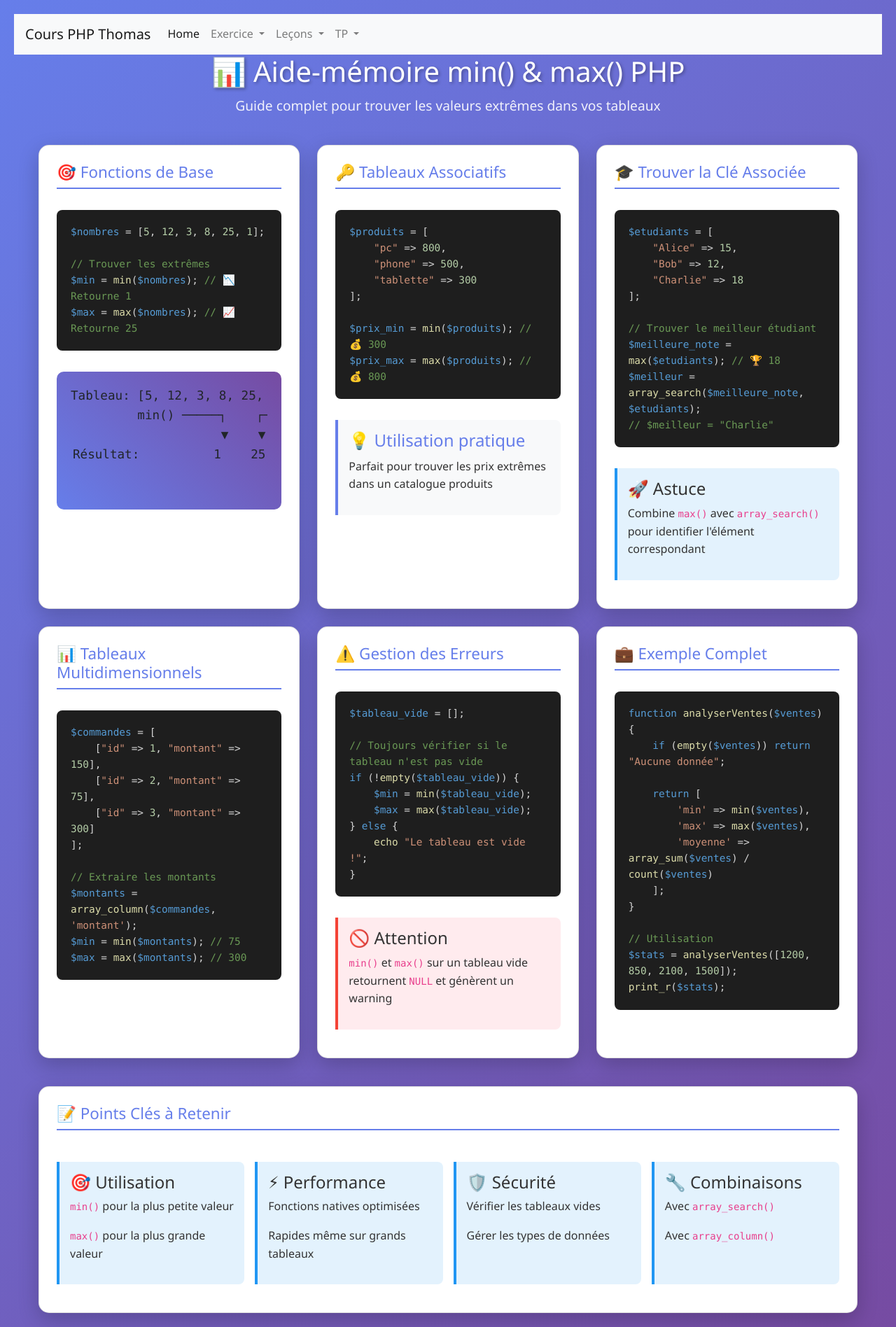
After one commit to Thomasn9/Cours-PHP, a PHP site: page /lessons/min_max.php in a window 1280 px wide. The commit adds this page. Shown: the whole page at 70% size. Run offline with PHP 8.4, Linux system fonts and the light colour scheme; some libraries are stand-ins or nearby versions.

Commit message:
corection exo 1-2-3 et ajout de la lecons sur min et max

```diff
--- /dev/null
+++ b/lessons/min_max.php
@@ -0,0 +1,335 @@
+<?php
+include "../views/view_header.php";
+?>
+
+<!DOCTYPE html>
+<html lang="fr">
+<head>
+    <meta charset="UTF-8">
+    <meta name="viewport" content="width=device-width, initial-scale=1.0">
+    <title>Aide-mémoire min() max() PHP</title>
+    <style>
+        * {
+            margin: 0;
+            padding: 0;
+            box-sizing: border-box;
+        }
+
+        body {
+            font-family: 'Segoe UI', Tahoma, Geneva, Verdana, sans-serif;
+            line-height: 1.6;
+            color: #333;
+            background: linear-gradient(135deg, #667eea 0%, #764ba2 100%);
+            min-height: 100vh;
+            padding: 20px;
+        }
+
+        .container {
+            max-width: 1200px;
+            margin: 0 auto;
+        }
+
+        .header {
+            text-align: center;
+            margin-bottom: 40px;
+            color: white;
+        }
+
+        .header h1 {
+            font-size: 2.5em;
+            margin-bottom: 10px;
+            text-shadow: 2px 2px 4px rgba(0,0,0,0.3);
+        }
+
+        .header p {
+            font-size: 1.2em;
+            opacity: 0.9;
+        }
+
+        .card-grid {
+            display: grid;
+            grid-template-columns: repeat(auto-fit, minmax(350px, 1fr));
+            gap: 25px;
+            margin-bottom: 40px;
+        }
+
+        .card {
+            background: white;
+            border-radius: 15px;
+            padding: 25px;
+            box-shadow: 0 10px 30px rgba(0,0,0,0.2);
+            transition: transform 0.3s ease, box-shadow 0.3s ease;
+        }
+
+        .card:hover {
+            transform: translateY(-5px);
+            box-shadow: 0 15px 40px rgba(0,0,0,0.3);
+        }
+
+        .card h2 {
+            color: #667eea;
+            margin-bottom: 15px;
+            font-size: 1.4em;
+            border-bottom: 2px solid #667eea;
+            padding-bottom: 8px;
+        }
+
+        .code-block {
+            background: #1e1e1e;
+            color: #d4d4d4;
+            padding: 20px;
+            border-radius: 8px;
+            margin: 15px 0;
+            font-family: 'Consolas', 'Monaco', monospace;
+            font-size: 0.9em;
+            overflow-x: auto;
+        }
+
+        .keyword {
+            color: #569cd6;
+        }
+
+        .function {
+            color: #dcdcaa;
+        }
+
+        .string {
+            color: #ce9178;
+        }
+
+        .number {
+            color: #b5cea8;
+        }
+
+        .comment {
+            color: #6a9955;
+        }
+
+        .example {
+            background: #f8f9fa;
+            border-left: 4px solid #667eea;
+            padding: 15px;
+            margin: 15px 0;
+            border-radius: 0 8px 8px 0;
+        }
+
+        .example h4 {
+            color: #667eea;
+            margin-bottom: 10px;
+        }
+
+        .visual {
+            background: linear-gradient(45deg, #667eea, #764ba2);
+            color: white;
+            padding: 20px;
+            border-radius: 10px;
+            margin: 15px 0;
+            text-align: center;
+        }
+
+        .visual pre {
+            font-family: 'Consolas', 'Monaco', monospace;
+            font-size: 1.1em;
+        }
+
+        .tip {
+            background: #e3f2fd;
+            border-left: 4px solid #2196f3;
+            padding: 15px;
+            margin: 15px 0;
+            border-radius: 0 8px 8px 0;
+        }
+
+        .warning {
+            background: #ffebee;
+            border-left: 4px solid #f44336;
+            padding: 15px;
+            margin: 15px 0;
+            border-radius: 0 8px 8px 0;
+        }
+
+        .icon {
+            font-size: 1.5em;
+            margin-right: 10px;
+        }
+
+        @media (max-width: 768px) {
+            .card-grid {
+                grid-template-columns: 1fr;
+            }
+
+            .header h1 {
+                font-size: 2em;
+            }
+        }
+    </style>
+</head>
+<body>
+    <div class="container">
+        <div class="header">
+            <h1>📊 Aide-mémoire min() & max() PHP</h1>
+            <p>Guide complet pour trouver les valeurs extrêmes dans vos tableaux</p>
+        </div>
+
+        <div class="card-grid">
+            <!-- Carte 1 : Bases -->
+            <div class="card">
+                <h2>🎯 Fonctions de Base</h2>
+                <div class="code-block">
+                    <span class="keyword">$nombres</span> = [<span class="number">5</span>, <span class="number">12</span>, <span class="number">3</span>, <span class="number">8</span>, <span class="number">25</span>, <span class="number">1</span>];<br><br>
+                    <span class="comment">// Trouver les extrêmes</span><br>
+                    <span class="keyword">$min</span> = <span class="function">min</span>(<span class="keyword">$nombres</span>); <span class="comment">// 📉 Retourne 1</span><br>
+                    <span class="keyword">$max</span> = <span class="function">max</span>(<span class="keyword">$nombres</span>); <span class="comment">// 📈 Retourne 25</span>
+                </div>
+
+                <div class="visual">
+                    <pre>
+Tableau: [5, 12, 3, 8, 25, 1]
+         min() ─────┐    ┌─── max()
+                    ▼    ▼
+Résultat:          1    25
+                    </pre>
+                </div>
+            </div>
+
+            <!-- Carte 2 : Tableaux Associatifs -->
+            <div class="card">
+                <h2>🔑 Tableaux Associatifs</h2>
+                <div class="code-block">
+                    <span class="keyword">$produits</span> = [<br>
+                    &nbsp;&nbsp;&nbsp;&nbsp;<span class="string">"pc"</span> => <span class="number">800</span>,<br>
+                    &nbsp;&nbsp;&nbsp;&nbsp;<span class="string">"phone"</span> => <span class="number">500</span>,<br>
+                    &nbsp;&nbsp;&nbsp;&nbsp;<span class="string">"tablette"</span> => <span class="number">300</span><br>
+                    ];<br><br>
+                    <span class="keyword">$prix_min</span> = <span class="function">min</span>(<span class="keyword">$produits</span>); <span class="comment">// 💰 300</span><br>
+                    <span class="keyword">$prix_max</span> = <span class="function">max</span>(<span class="keyword">$produits</span>); <span class="comment">// 💰 800</span>
+                </div>
+
+                <div class="example">
+                    <h4>💡 Utilisation pratique</h4>
+                    <p>Parfait pour trouver les prix extrêmes dans un catalogue produits</p>
+                </div>
+            </div>
+
+            <!-- Carte 3 : Trouver les Clés -->
+            <div class="card">
+                <h2>🎓 Trouver la Clé Associée</h2>
+                <div class="code-block">
+                    <span class="keyword">$etudiants</span> = [<br>
+                    &nbsp;&nbsp;&nbsp;&nbsp;<span class="string">"Alice"</span> => <span class="number">15</span>,<br>
+                    &nbsp;&nbsp;&nbsp;&nbsp;<span class="string">"Bob"</span> => <span class="number">12</span>,<br>
+                    &nbsp;&nbsp;&nbsp;&nbsp;<span class="string">"Charlie"</span> => <span class="number">18</span><br>
+                    ];<br><br>
+                    <span class="comment">// Trouver le meilleur étudiant</span><br>
+                    <span class="keyword">$meilleure_note</span> = <span class="function">max</span>(<span class="keyword">$etudiants</span>); <span class="comment">// 🏆 18</span><br>
+                    <span class="keyword">$meilleur</span> = <span class="function">array_search</span>(<span class="keyword">$meilleure_note</span>, <span class="keyword">$etudiants</span>);<br>
+                    <span class="comment">// $meilleur = "Charlie"</span>
+                </div>
+
+                <div class="tip">
+                    <h4>🚀 Astuce</h4>
+                    <p>Combine <code>max()</code> avec <code>array_search()</code> pour identifier l'élément correspondant</p>
+                </div>
+            </div>
+
+            <!-- Carte 4 : Tableaux Multidimensionnels -->
+            <div class="card">
+                <h2>📊 Tableaux Multidimensionnels</h2>
+                <div class="code-block">
+                    <span class="keyword">$commandes</span> = [<br>
+                    &nbsp;&nbsp;&nbsp;&nbsp;[<span class="string">"id"</span> => <span class="number">1</span>, <span class="string">"montant"</span> => <span class="number">150</span>],<br>
+                    &nbsp;&nbsp;&nbsp;&nbsp;[<span class="string">"id"</span> => <span class="number">2</span>, <span class="string">"montant"</span> => <span class="number">75</span>],<br>
+                    &nbsp;&nbsp;&nbsp;&nbsp;[<span class="string">"id"</span> => <span class="number">3</span>, <span class="string">"montant"</span> => <span class="number">300</span>]<br>
+                    ];<br><br>
+                    <span class="comment">// Extraire les montants</span><br>
+                    <span class="keyword">$montants</span> = <span class="function">array_column</span>(<span class="keyword">$commandes</span>, <span class="string">'montant'</span>);<br>
+                    <span class="keyword">$min</span> = <span class="function">min</span>(<span class="keyword">$montants</span>); <span class="comment">// 75</span><br>
+                    <span class="keyword">$max</span> = <span class="function">max</span>(<span class="keyword">$montants</span>); <span class="comment">// 300</span>
+                </div>
+            </div>
+
+            <!-- Carte 5 : Gestion d'Erreurs -->
+            <div class="card">
+                <h2>⚠️ Gestion des Erreurs</h2>
+                <div class="code-block">
+                    <span class="keyword">$tableau_vide</span> = [];<br><br>
+                    <span class="comment">// Toujours vérifier si le tableau n'est pas vide</span><br>
+                    <span class="keyword">if</span> (!<span class="function">empty</span>(<span class="keyword">$tableau_vide</span>)) {<br>
+                    &nbsp;&nbsp;&nbsp;&nbsp;<span class="keyword">$min</span> = <span class="function">min</span>(<span class="keyword">$tableau_vide</span>);<br>
+                    &nbsp;&nbsp;&nbsp;&nbsp;<span class="keyword">$max</span> = <span class="function">max</span>(<span class="keyword">$tableau_vide</span>);<br>
+                    } <span class="keyword">else</span> {<br>
+                    &nbsp;&nbsp;&nbsp;&nbsp;<span class="function">echo</span> <span class="string">"Le tableau est vide !"</span>;<br>
+                    }
+                </div>
+
+                <div class="warning">
+                    <h4>🚫 Attention</h4>
+                    <p><code>min()</code> et <code>max()</code> sur un tableau vide retournent <code>NULL</code> et génèrent un warning</p>
+                </div>
+            </div>
+
+            <!-- Carte 6 : Exemple Complet -->
+            <div class="card">
+                <h2>💼 Exemple Complet</h2>
+                <div class="code-block">
+                    <span class="keyword">function</span> <span class="function">analyserVentes</span>(<span class="keyword">$ventes</span>) {<br>
+                    &nbsp;&nbsp;&nbsp;&nbsp;<span class="keyword">if</span> (<span class="function">empty</span>(<span class="keyword">$ventes</span>)) <span class="keyword">return</span> <span class="string">"Aucune donnée"</span>;<br><br>
+                    &nbsp;&nbsp;&nbsp;&nbsp;<span class="keyword">return</span> [<br>
+                    &nbsp;&nbsp;&nbsp;&nbsp;&nbsp;&nbsp;&nbsp;&nbsp;<span class="string">'min'</span> => <span class="function">min</span>(<span class="keyword">$ventes</span>),<br>
+                    &nbsp;&nbsp;&nbsp;&nbsp;&nbsp;&nbsp;&nbsp;&nbsp;<span class="string">'max'</span> => <span class="function">max</span>(<span class="keyword">$ventes</span>),<br>
+                    &nbsp;&nbsp;&nbsp;&nbsp;&nbsp;&nbsp;&nbsp;&nbsp;<span class="string">'moyenne'</span> => <span class="function">array_sum</span>(<span class="keyword">$ventes</span>) / <span class="function">count</span>(<span class="keyword">$ventes</span>)<br>
+                    &nbsp;&nbsp;&nbsp;&nbsp;];<br>
+                    }<br><br>
+                    <span class="comment">// Utilisation</span><br>
+                    <span class="keyword">$stats</span> = <span class="function">analyserVentes</span>([<span class="number">1200</span>, <span class="number">850</span>, <span class="number">2100</span>, <span class="number">1500</span>]);<br>
+                    <span class="function">print_r</span>(<span class="keyword">$stats</span>);
+                </div>
+            </div>
+        </div>
+
+        <!-- Résumé des Points Clés -->
+        <div class="card">
+            <h2>📝 Points Clés à Retenir</h2>
+            <div style="display: grid; grid-template-columns: repeat(auto-fit, minmax(250px, 1fr)); gap: 15px; margin-top: 15px;">
+                <div class="tip">
+                    <h4>🎯 Utilisation</h4>
+                    <p><code>min()</code> pour la plus petite valeur</p>
+                    <p><code>max()</code> pour la plus grande valeur</p>
+                </div>
+                <div class="tip">
+                    <h4>⚡ Performance</h4>
+                    <p>Fonctions natives optimisées</p>
+                    <p>Rapides même sur grands tableaux</p>
+                </div>
+                <div class="tip">
+                    <h4>🛡️ Sécurité</h4>
+                    <p>Vérifier les tableaux vides</p>
+                    <p>Gérer les types de données</p>
+                </div>
+                <div class="tip">
+                    <h4>🔧 Combinaisons</h4>
+                    <p>Avec <code>array_search()</code></p>
+                    <p>Avec <code>array_column()</code></p>
+                </div>
+            </div>
+        </div>
+    </div>
+
+    <script>
+        // Animation simple pour les cartes
+        document.addEventListener('DOMContentLoaded', function() {
+            const cards = document.querySelectorAll('.card');
+            cards.forEach((card, index) => {
+                card.style.opacity = '0';
+                card.style.transform = 'translateY(20px)';
+
+                setTimeout(() => {
+                    card.style.transition = 'opacity 0.5s ease, transform 0.5s ease';
+                    card.style.opacity = '1';
+                    card.style.transform = 'translateY(0)';
+                }, index * 100);
+            });
+        });
+    </script>
+</body>
+</html>
--- a/views/view_header.php
+++ b/views/view_header.php
@@ -46,7 +46,8 @@
           Leçons
         </a>
         <div class="dropdown-menu" aria-labelledby="navbarDropdownMenuLink">
-          <a class="dropdown-item" href="../../Cours-PHP/lessons/syntaxe_PHP.php">Syntaxe PHP</a>
+          <a class="dropdown-item" href="../../Cours-PHP/lessons/Syntaxe_PHP.php">Syntaxe PHP</a>
+          <a class="dropdown-item" href="../../Cours-PHP/lessons/min_max.php">Fonction min et max</a>
         </div>
       </li>
 <!-- ================================================\\EXERCICES//============================================================= -->
```
Also changed, not shown: exercices/fonction_tableau.php (+2 -5 lines).
